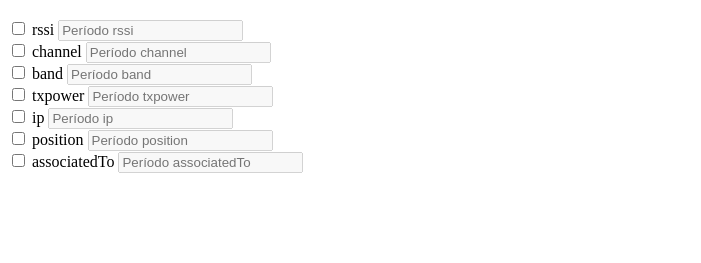
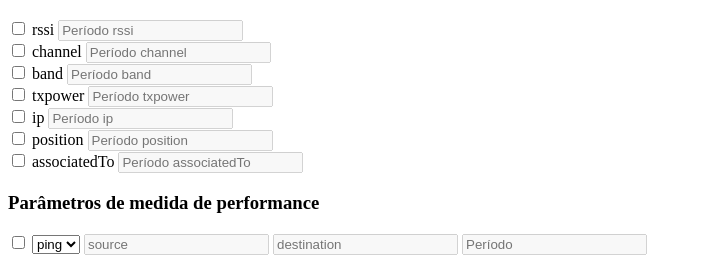
Before and after one commit to renanrodriguesmr/MiniManager, a Django app: template miniManager/configurator/templates/configuration.html in a window 1280 px wide. Shown: the part 680-943 px from the top of the page, without its empty margins (0-701 px from the left). Before the commit the page ends 853 px from the top, so only its background shows below. Run offline with Django 3.2, Linux system fonts and the light colour scheme; the template is opened without the code that fills it: values that come from a table or form of the project are taken from there, others are empty; data comes from the database, SQL or seed files in the repository.

Commit message:
saving performance measurements

```diff
--- a/miniManager/configurator/models.py
+++ b/miniManager/configurator/models.py
@@ -94,6 +94,12 @@ class Measure(models.Model):
     class Meta:
         db_table = "Measures"
 
+class PerformanceMeasure(models.Model):
+    name = models.CharField(max_length=30)
+    unit = models.CharField(max_length=10)
+
+    class Meta:
+        db_table = "PerformanceMeasure"
 
 class Measurement(models.Model):
     period = models.IntegerField()
@@ -102,6 +108,16 @@ class Measurement(models.Model):
 
     class Meta:
         db_table = "Measurement"
+
+class PerformanceMeasurement(models.Model):
+    period = models.IntegerField()
+    measure = models.ForeignKey(PerformanceMeasure, on_delete=models.CASCADE)
+    config = models.ForeignKey(Configuration, on_delete=models.CASCADE)
+    source = models.CharField(max_length=20)
+    destination = models.CharField(max_length=20)
+
+    class Meta:
+        db_table = "PerformanceMeasurement"
 
 
 class PropagationParam(models.Model):
--- a/miniManager/configurator/templates/configuration.html
+++ b/miniManager/configurator/templates/configuration.html
@@ -11,4 +11,5 @@
   {% include "modelpropagation.html" with pmodels=pmodels only %}
   {% include "modelmobility.html" with mmodels=mmodels only %}
   {% include "measures.html" with measures=measures only %}
+  {% include "performancemeasure.html" with measures=pmearusers only %}
 {% endblock %}
--- a/miniManager/configurator/templates/measures.html
+++ b/miniManager/configurator/templates/measures.html
@@ -2,7 +2,7 @@
 <div class="form-group">
   {% for measure in measures %}
   <div class="row">
-    <input class="col-1 form-check-input" type="checkbox" name="radiofrequency" value="{{measure.name}}" id="{{measure.name}}">
+    <input class="col-1 form-check-input" type="checkbox" name="radiofrequency" value="{{measure.name}}" id="{{measure.name}}check">
     <label class="col-1 form-check-label" for="defaultCheck1">
       {{measure.name}}
     </label>
@@ -13,7 +13,7 @@
 
 <script>
   {% for measure in measures %}
-    document.getElementById('{{measure.name}}').onchange = function() {
+    document.getElementById('{{measure.name}}check').onchange = function() {
       document.getElementById('{{measure.name}}period').disabled = !this.checked;
     };
   {% endfor %}
--- /dev/null
+++ b/miniManager/configurator/templates/performancemeasure.html
@@ -0,0 +1,22 @@
+<h3>Parâmetros de medida de performance</h3>
+<div class="form-group">
+  <div class="row">
+    <input class="col-1 form-check-input" type="checkbox" name="performancemeasure" value="performancemeasure" id="performancemeasure">
+    <select class="col" name="performancemeasure_name" id="performancemeasure_name">
+        {% for measure in measures %}
+        <option value="{{measure.name}}">{{measure.name}}</option>
+        {% endfor %}
+    </select>
+    <input class="col" type="text" name="performancemeasuresource" id="performancemeasuresource" placeholder="source" disabled>
+    <input class="col" type="text" name="performancemeasuredestination" id="performancemeasuredestination" placeholder="destination" disabled>
+    <input type="number" class="col-1" name = "performanceperiod" id="performanceperiod" placeholder="Período" disabled>
+  </div>
+</div>
+
+<script>
+document.getElementById('performancemeasure').onchange = function() {
+  document.getElementById('performancemeasuresource').disabled = !this.checked;
+  document.getElementById('performancemeasuredestination').disabled = !this.checked;
+  document.getElementById('performanceperiod').disabled = !this.checked;
+};
+</script>
--- a/miniManager/configurator/templates/version.html
+++ b/miniManager/configurator/templates/version.html
@@ -18,7 +18,7 @@
     </div>
     <input type="hidden" name="test-plan" value="{{testPlan.id}}">
 
-    {% include "configuration.html" with pmodels=pmodels mmodels=mmodels measures=measures only %}
+    {% include "configuration.html" with pmodels=pmodels mmodels=mmodels measures=measures pmearusers=pmearusers only %}
 
     <div class="submit-button d-grid gap-2">
       <button type="submit" class="btn btn-primary">Submit</button>
--- a/miniManager/mininetWifiAdapter/config.json
+++ b/miniManager/mininetWifiAdapter/config.json
@@ -1 +1 @@
-"{\"id\": 1, \"medicao_schema\": null, \"measurements\": [{\"period\": 1, \"measure\": {\"id\": 2, \"name\": \"rssi\", \"unit\": \"\"}}, {\"period\": 1, \"measure\": {\"id\": 3, \"name\": \"channel\", \"unit\": \"\"}}, {\"period\": 1, \"measure\": {\"id\": 5, \"name\": \"band\", \"unit\": \"\"}}, {\"period\": 1, \"measure\": {\"id\": 6, \"name\": \"ssid\", \"unit\": \"\"}}, {\"period\": 1, \"measure\": {\"id\": 7, \"name\": \"txpower\", \"unit\": \"\"}}, {\"period\": 1, \"measure\": {\"id\": 8, \"name\": \"ip\", \"unit\": \"\"}}, {\"period\": 1, \"measure\": {\"id\": 10, \"name\": \"position\", \"unit\": \"\"}}, {\"period\": 1, \"measure\": {\"id\": 11, \"name\": \"associatedto\", \"unit\": \"\"}}, {\"period\": 3, \"measure\": {\"id\": 11, \"name\": \"ping\", \"source\": \"sta1\", \"destination\": \"sta2\"}}, {\"period\": 3, \"measure\": {\"id\": 11, \"name\": \"ping\", \"source\": \"sta2\", \"destination\": \"sta3\"}}]}"
+"{\"radioFrequencyMeasurements\": [{\"period\": 1, \"measure\": {\"name\": \"rssi\"}}, {\"period\": 2, \"measure\": {\"name\": \"channel\"}}], \"propagationModel\": {\"model\": \"logDistance\", \"args\": {\"exponent\": 4.0}}, \"mobilityModel\": {\"model\": \"RandomDirection\", \"args\": {\"seed\": 3456.0, \"min_velocidade\": 22.0, \"max_velocidade\": 343.0, \"min_x\": 44.0, \"max_x\": 44.0, \"min_y\": 44.0, \"max_y\": 44.0, \"min_z\": 4.0, \"max_z\": 4.0}}}"
```
Also changed, not shown: miniManager/configurator/views.py (+15 -1 lines), miniManager/configurator/migrations/0004_alter_network_fixed.py (deleted), miniManager/configurator/migrations/0004_auto_20211003_0125.py (added), miniManager/configurator/migrations/0005_auto_20211003_0125.py (added).
